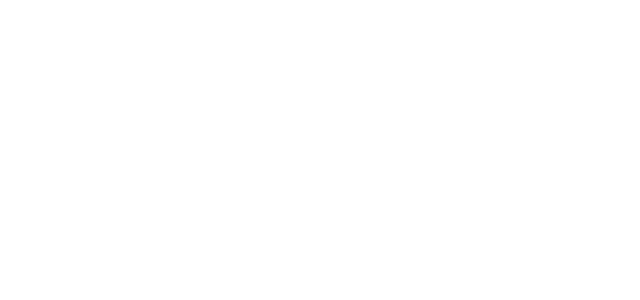
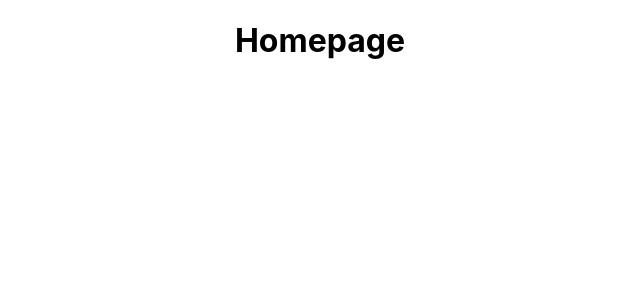
Before and after one commit to mdu830/react-surf-weasel, a React (Create React App) app in the folder client/: page / in a window 1280 px wide. Shown: the top 300 px of the page, without its empty margins (320-960 px from the left). Built offline with nearby package versions, Linux system fonts and the light colour scheme.

Commit message:
installed some dependencies for front-end and setting up basic page structure

```diff
--- a/client/package.json
+++ b/client/package.json
@@ -6,9 +6,11 @@
     "@testing-library/jest-dom": "^5.11.4",
     "@testing-library/react": "^11.1.0",
     "@testing-library/user-event": "^12.1.10",
+    "bootstrap": "^5.0.2",
     "react": "^17.0.2",
     "react-dom": "^17.0.2",
     "react-scripts": "4.0.3",
+    "reactstrap": "^8.9.0",
     "web-vitals": "^1.0.1"
   },
   "scripts": {
--- a/client/src/App.js
+++ b/client/src/App.js
@@ -1,11 +1,23 @@
 import './App.css';
 import { BrowserRouter as Router, Route, Switch } from "react-router-dom";
+import loginPage from './pages/loginPage.js';
+import homePage from './pages/homePage.js';
+import registerPage from './pages/registerPage.js'
+
 
 
 function App() {
   return (
     <div className="App">
-
+      <Router>
+        <div>
+          <Switch>
+            <Route exact path={["/"]} component={homePage} />
+            <Route exact path={["/register"]} component={registerPage} />
+            <Route exact path={["/login"]} component={loginPage} />
+          </Switch>
+        </div>
+      </Router>
     </div>
   );
 }
--- a/client/src/pages/homePage.js
+++ b/client/src/pages/homePage.js
@@ -0,0 +1,14 @@
+import React from 'react';
+
+const homePage = () => {
+
+    return(
+        <>
+        <div className="page">
+            <h1>Homepage</h1>
+        </div>
+        </>
+    )
+}
+
+export default homePage;
--- a/client/src/pages/loginPage.js
+++ b/client/src/pages/loginPage.js
@@ -0,0 +1,14 @@
+import React from 'react';
+
+const loginPage = () => {
+
+    return(
+        <>
+        <div className="page">
+            <h1>Login</h1>
+        </div>
+        </>
+    )
+}
+
+export default loginPage;
--- a/client/src/pages/registerPage.js
+++ b/client/src/pages/registerPage.js
@@ -0,0 +1,14 @@
+import React from 'react';
+
+const registerPage = () => {
+
+    return(
+        <>
+        <div className="page">
+            <h1>Register</h1>
+        </div>
+        </>
+    )
+}
+
+export default registerPage;
```
Also changed, not shown: client/src/pages/guestDashboard.js (deleted), client/src/pages/userDashboard.js (deleted), 1 other file (tests, documents, lock files or other folders).
